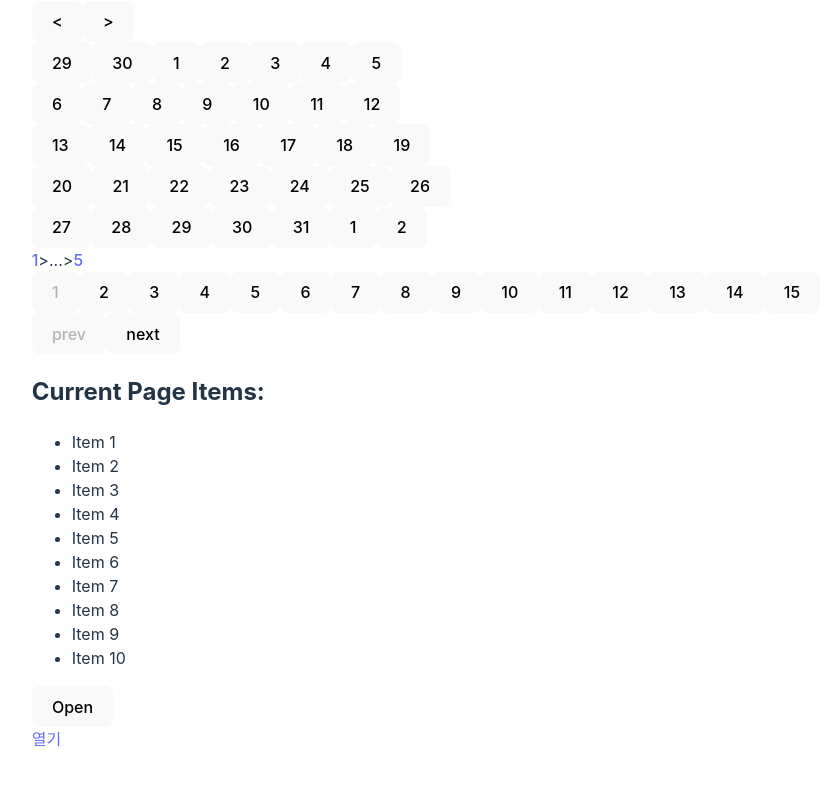
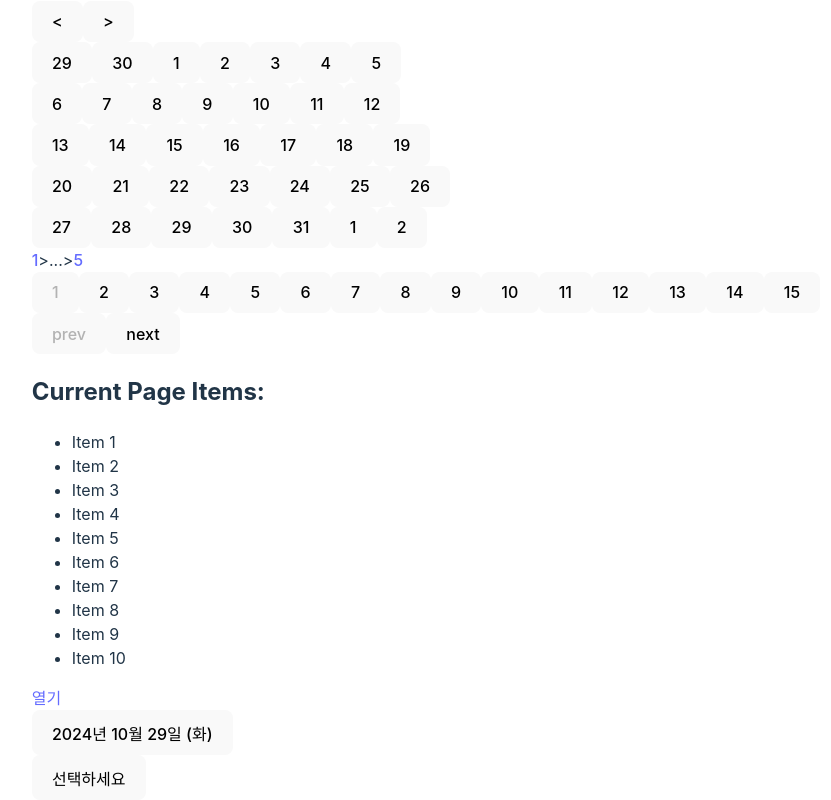
Before and after one commit to cksgh5654/react-ui-kit, a React (Vite) app: page / in a window 1280 px wide. Shown: the part 236-1036 px from the top of the page, without its empty margins (214-1045 px from the left). Before the commit the page ends 987 px from the top, so only its background shows below. Built offline with nearby package versions, Linux system fonts and the light colour scheme.

Commit message:
feat 셀렉트

```diff
--- a/src/App.tsx
+++ b/src/App.tsx
@@ -8,6 +8,8 @@ import {
   Calendar,
   Progress,
   Modal,
+  DatePicker,
+  Select,
 } from "./components";
 import ExamplePage from "./components/Progress/ExamplePage";
 
@@ -49,6 +51,12 @@ function App() {
   const endIdx = startIdx + pageSize;
   const currentPageItems = dummyData.slice(startIdx, endIdx);
 
+  const [selectedValue, setSelectedValue] = useState<string>("1");
+  const handleChangeValue = (selectedValue: string) => {
+    setSelectedValue(selectedValue);
+    console.log(selectedValue);
+  };
+
   return (
     <>
       <Tabs onChangeTab={handleChangeTab}>
@@ -61,6 +69,7 @@ function App() {
         <Tabs.Pannel index={2}>Content2</Tabs.Pannel>
         <Tabs.Pannel index={3}>Content3</Tabs.Pannel>
       </Tabs>
+
       <Carousel itemLength={3}>
         <Carousel.ItemList>
           <Carousel.Item index={0}></Carousel.Item>
@@ -70,11 +79,13 @@ function App() {
         <Carousel.Navigator />
         <Carousel.Indicator />
       </Carousel>
+
       <Calendar onChange={handleChangeDate} value={new Date()}>
         <Calendar.Current />
         <Calendar.Navigator />
         <Calendar.Body />
       </Calendar>
+
       <Breadcrumb width="100px">
         <Breadcrumb.Item href="/a">1</Breadcrumb.Item>
         <Breadcrumb.Item href="/a-a">2</Breadcrumb.Item>
@@ -82,6 +93,7 @@ function App() {
         <Breadcrumb.Item href="/a-a-a-a">4</Breadcrumb.Item>
         <Breadcrumb.Item href="/a-a-a-a-a">5</Breadcrumb.Item>
       </Breadcrumb>
+
       <Pagination
         total={totalItems}
         value={currentPage}
@@ -92,6 +104,7 @@ function App() {
         <Pagination.Buttons />
         <Pagination.Navigator />
       </Pagination>
+
       <div>
         <h2>Current Page Items:</h2>
         <ul>
@@ -100,10 +113,12 @@ function App() {
           ))}
         </ul>
       </div>
-      <Popover position="bottom-left">
+
+      {/* <Popover position="bottom-left">
         <Popover.Trigger>Open</Popover.Trigger>
         <Popover.Content>Place content for the popover here.</Popover.Content>
-      </Popover>
+      </Popover> */}
+
       <Modal
         onOpenModal={handleOpenModal}
         onCloseModal={handleCloseModal}
@@ -133,7 +148,19 @@ function App() {
           </div>
         </Modal.Content>
       </Modal>
+
       <ExamplePage />
+
+      <DatePicker date={new Date()} onChangeDate={handleChangeDate} />
+
+      <Select onChange={handleChangeValue} value={selectedValue}>
+        <Select.Trigger />
+        <Select.Content>
+          <Select.Item value={"1"}>One</Select.Item>
+          <Select.Item value={"2"}>Two</Select.Item>
+          <Select.Item value={"3"}>Three</Select.Item>
+        </Select.Content>
+      </Select>
     </>
   );
 }
--- /dev/null
+++ b/src/components/DatePicker/index.tsx
@@ -0,0 +1,36 @@
+import { FC, useMemo } from "react";
+import { datePickerBaseCls } from "../../consts/className";
+import Popover from "../Popover";
+import Calendar from "../Calendar";
+
+interface DatePickerProps {
+  className?: string;
+  date: Date;
+  onChangeDate: (date: Date) => void;
+}
+
+const DatePicker: FC<DatePickerProps> = (props) => {
+  const { className, date, onChangeDate } = props;
+
+  const datePickerCls = useMemo(
+    () => (className ? `${className} ${datePickerBaseCls}` : datePickerBaseCls),
+    [className]
+  );
+
+  return (
+    <div className={datePickerCls}>
+      <Popover position="bottom-left">
+        <Calendar onChange={onChangeDate} value={date}>
+          <Popover.Trigger>
+            <Calendar.Current />
+          </Popover.Trigger>
+          <Popover.Content>
+            <Calendar.Navigator />
+            <Calendar.Body />
+          </Popover.Content>
+        </Calendar>
+      </Popover>
+    </div>
+  );
+};
+export default DatePicker;
--- a/src/components/Popover/PopoverTrigger.tsx
+++ b/src/components/Popover/PopoverTrigger.tsx
@@ -4,7 +4,7 @@ import { PopoverContext } from ".";
 
 interface PopoverTriggerProps {
   className?: string;
-  children: ReactNode;
+  children?: ReactNode;
 }
 
 const PopoverTrigger = (props: PopoverTriggerProps) => {
@@ -42,7 +42,7 @@ const PopoverTrigger = (props: PopoverTriggerProps) => {
 
   return (
     <button onClick={handleClick} ref={buttonRef} className={popoverCls}>
-      {children}
+      {children ? children : "Open"}
     </button>
   );
 };
--- /dev/null
+++ b/src/components/Select/SelectContent.tsx
@@ -0,0 +1,20 @@
+import { ReactNode, useMemo } from "react";
+import { selectContentCls } from "../../consts/className";
+import Popover from "../Popover";
+
+interface SelectContentProps {
+  children: ReactNode;
+  className?: string;
+}
+
+const SelectContent = (props: SelectContentProps) => {
+  const { children, className } = props;
+
+  const cls = useMemo(
+    () => (className ? `${className} ${selectContentCls}` : selectContentCls),
+    [className]
+  );
+
+  return <Popover.Content className={cls}>{children}</Popover.Content>;
+};
+export default SelectContent;
--- /dev/null
+++ b/src/components/Select/SelectItem.tsx
@@ -0,0 +1,32 @@
+import { ReactNode, useContext, useMemo } from "react";
+import { selectItemCls } from "../../consts/className";
+import { SelectContext } from ".";
+
+interface SelectItemProps {
+  children: ReactNode;
+  className?: string;
+  value: string;
+}
+
+const SelectItem = (props: SelectItemProps) => {
+  const { children, className, value } = props;
+  const { setItem, onChange } = useContext(SelectContext);
+
+  const handleClick = () => {
+    setItem({ label: children, value });
+    onChange(value);
+  };
+
+  const cls = useMemo(
+    () => (className ? `${className} ${selectItemCls}` : selectItemCls),
+    [className]
+  );
+
+  return (
+    <div onClick={handleClick} className={cls}>
+      {children}
+    </div>
+  );
+};
+export default SelectItem;
+// 셀렉트내부에서는 라벨,벨류 둘다 알고있어야한다 트리거에는 라벨이 표시
--- /dev/null
+++ b/src/components/Select/SelectTrigger.tsx
@@ -0,0 +1,21 @@
+import { useContext, useMemo } from "react";
+import { selectTirggerCls } from "../../consts/className";
+import Popover from "../Popover";
+import { SelectContext } from ".";
+
+interface SelectTriggerProps {
+  className?: string;
+}
+
+const SelectTrigger = (props: SelectTriggerProps) => {
+  const { className } = props;
+  const { item } = useContext(SelectContext);
+
+  const cls = useMemo(
+    () => (className ? `${className} ${selectTirggerCls}` : selectTirggerCls),
+    [className]
+  );
+
+  return <Popover.Trigger className={cls}>{item.label}</Popover.Trigger>;
+};
+export default SelectTrigger;
--- /dev/null
+++ b/src/components/Select/index.tsx
@@ -0,0 +1,75 @@
+import {
+  createContext,
+  Dispatch,
+  FC,
+  ReactNode,
+  SetStateAction,
+  useMemo,
+  useState,
+} from "react";
+import { selectBaseCls } from "../../consts/className";
+import SelectTrigger from "./SelectTrigger";
+import SelectContent from "./SelectContent";
+import SelectItem from "./SelectItem";
+import Popover from "../Popover";
+
+interface SelectCompoundProps {
+  Trigger: typeof SelectTrigger;
+  Content: typeof SelectContent;
+  Item: typeof SelectItem;
+}
+
+type SelectedItem = {
+  label: ReactNode;
+  value: string;
+};
+
+interface SelectContextProps {
+  value: string;
+  onChange: (selectedValue: string) => void;
+  item: SelectedItem;
+  setItem: Dispatch<SetStateAction<SelectedItem>>;
+}
+
+export const SelectContext = createContext<SelectContextProps>({
+  value: "",
+  onChange: () => {},
+  item: { label: "선택하세요", value: "" },
+  setItem: () => {},
+});
+
+interface SelectProps {
+  children: ReactNode;
+  className?: string;
+  onChange: (selectedValue: string) => void;
+  value: string;
+}
+
+const Select: FC<SelectProps> & SelectCompoundProps = (props) => {
+  const { children, className, onChange, value } = props;
+
+  const [item, setItem] = useState<SelectedItem>({
+    label: "선택하세요",
+    value: "",
+  });
+
+  const contextValue = { value, onChange, item, setItem };
+
+  const selectCls = useMemo(
+    () => (className ? `${className} ${selectBaseCls}` : selectBaseCls),
+    [className]
+  );
+  return (
+    <SelectContext.Provider value={contextValue}>
+      <Popover position="bottom-left" className={selectCls}>
+        {children}
+      </Popover>
+    </SelectContext.Provider>
+  );
+};
+
+Select.Trigger = SelectTrigger;
+Select.Content = SelectContent;
+Select.Item = SelectItem;
+
+export default Select;
--- a/src/components/index.ts
+++ b/src/components/index.ts
@@ -6,3 +6,5 @@ export { default as Pagination } from "./Pagination";
 export { default as Popover } from "./Popover";
 export { default as Progress } from "./Progress";
 export { default as Modal } from "./Modal";
+export { default as DatePicker } from "./DatePicker";
+export { default as Select } from "./Select";
--- a/src/consts/className.ts
+++ b/src/consts/className.ts
@@ -46,3 +46,12 @@ export const modalBackdropCls = getBaseCls("modal-backdrop");
 export const modalTriggerCls = getBaseCls("modal-trigger");
 export const modalContentCls = getBaseCls("modal-content");
 export const modalCloseCls = getBaseCls("modal-close");
+
+// DatePicker Component
+export const datePickerBaseCls = getBaseCls("datePicker");
+
+// DatePicker Component
+export const selectBaseCls = getBaseCls("select");
+export const selectContentCls = getBaseCls("select-content");
+export const selectItemCls = getBaseCls("select-item");
+export const selectTirggerCls = getBaseCls("select-trigger");
```
